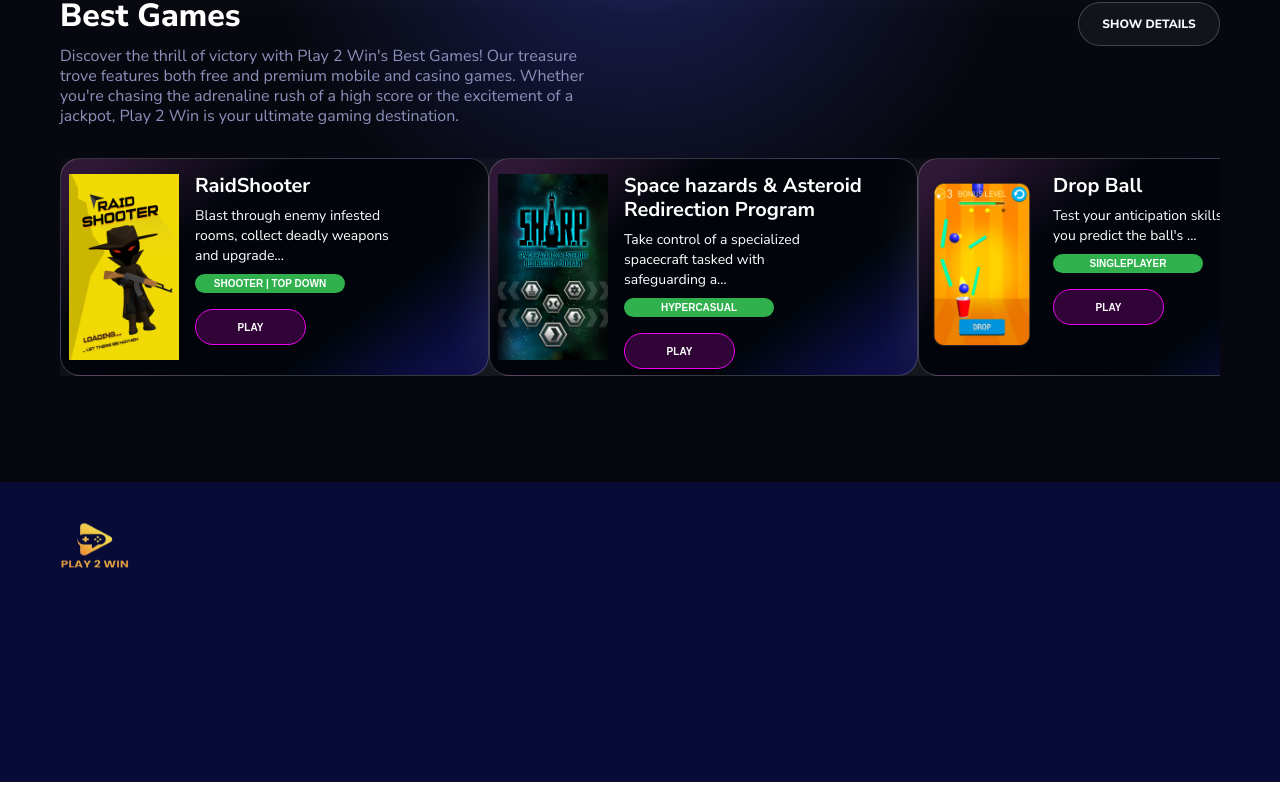
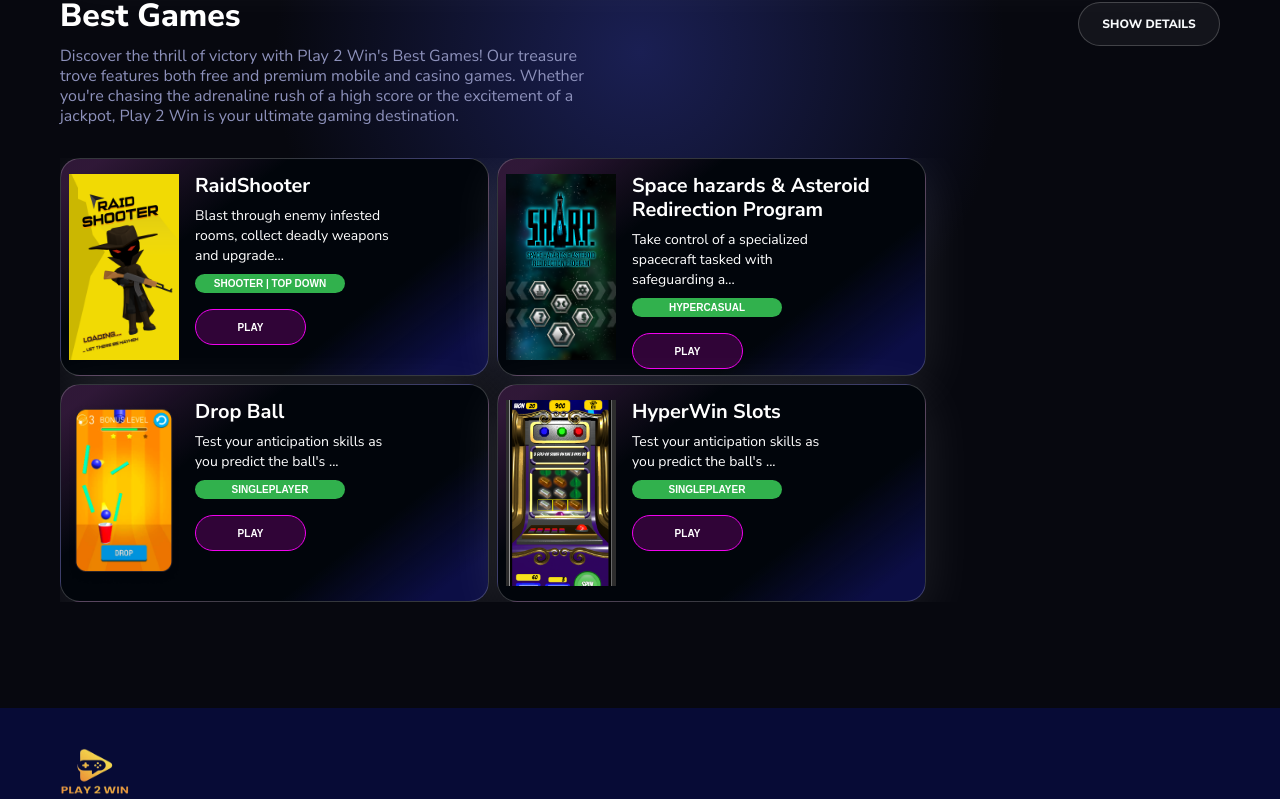
Before and after one commit to PISI-Integrated/play2win, a Next.js app: page / in a window 1280 px wide. Shown: the part 604-1403 px from the top of the page. Built offline with nearby package versions, Linux system fonts and the light colour scheme; no server answers; a web font is replaced by a local one.

Commit message:
(CHORE):added new game

```diff
--- a/src/app/layout.tsx
+++ b/src/app/layout.tsx
@@ -22,10 +22,10 @@
 			<body className={inter.className}>
 				{" "}
 				<ThemeProvider
-					attribute="class"
-					defaultTheme="light"
-					enableSystem
-					disableTransitionOnChange
+				// attribute="class"
+				// defaultTheme="light"
+				// enableSystem
+				// disableTransitionOnChange
 				>
 					<div className="w-full h-auto gradient font-NunitoSans px-[20px] xl:px-[60px]">
 						<Navbar />
--- a/src/app/page.tsx
+++ b/src/app/page.tsx
@@ -43,7 +43,7 @@
 					</Reveal>
 				</div>
 			</div>
-			<div className="w-full flex flex-col md:flex-row items-center gap-4 md:gap-0 md:justify-between  xl:p-0 xl:justify-between col-span-3 overflow-x-auto overflow-y-hidden scrollbar-hide">
+			<div className="w-full flex-wrap flex flex-col md:flex-row items-center gap-4 md:gap-2 md:justify-between  xl:p-0 xl:justify-normal col-span-3 overflow-x-auto overflow-y-hidden scrollbar-hide">
 				<div className="col-span-1 ">
 					<RevealHorizontal>
 						<GameCard
@@ -77,6 +77,17 @@
 						/>
 					</RevealHorizontal>
 				</div>
+				<div className="col-span-1">
+					<RevealHorizontal>
+						<GameCard
+							gameName="HyperWin Slots"
+							gameLink="https://hyperwinslot.play2win.com.ng"
+							content="Test your anticipation skills as you predict the ball's  trajectory and craft platforms to safely guide it into the cup."
+							img="/assets/HyperwinSlot.png"
+							tag="Singleplayer"
+						/>
+					</RevealHorizontal>
+				</div>
 			</div>
 		</main>
 	);
```
Also changed, not shown: public/assets/HyperwinSlot.png (added).
